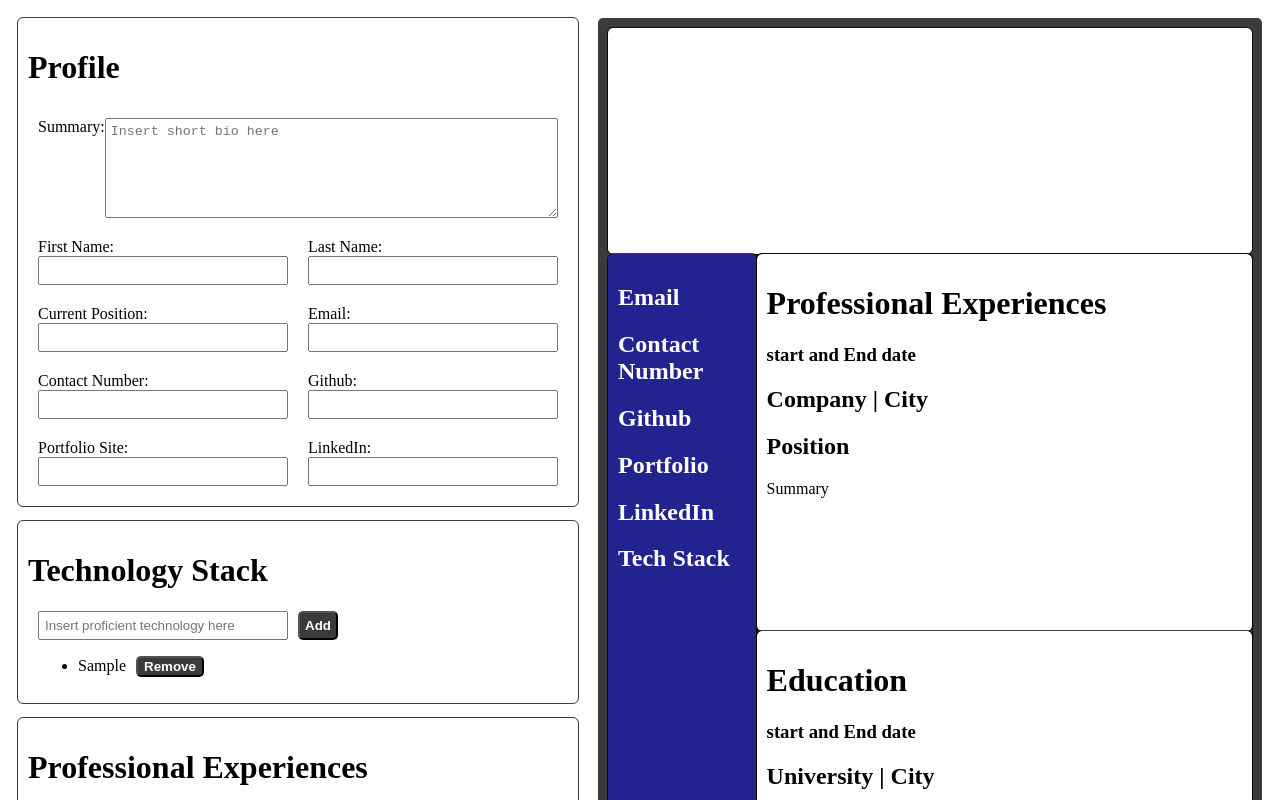
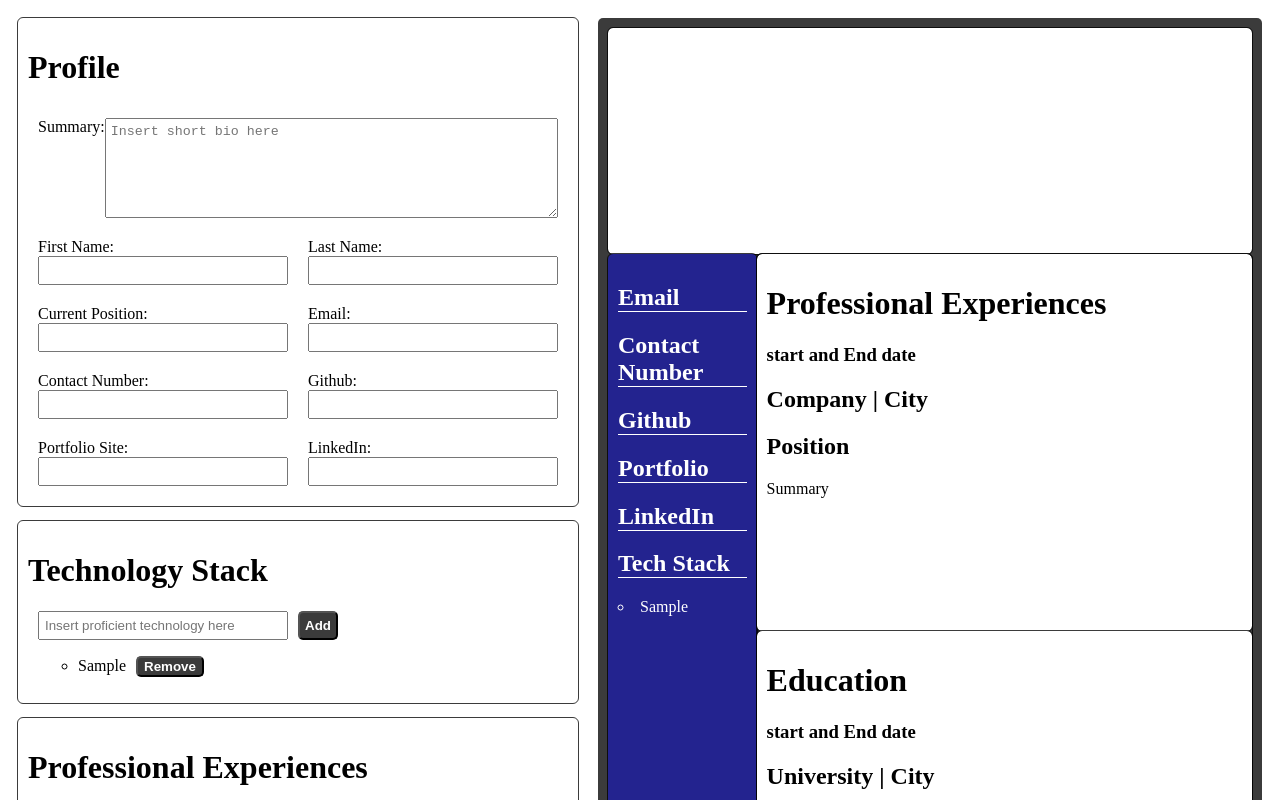
Before and after one commit to Stalloyde/cv-project, a React (Create React App) app: page / in a window 1280 px wide. Both pictures are taken after typing "Sample" into the empty fields and a click on the input "Add". Shown: the top 800 px of the page. Built offline with nearby package versions, Linux system fonts and the light colour scheme.

Commit message:
Add and style live previews on side content

```diff
--- a/src/Components/preview.css
+++ b/src/Components/preview.css
@@ -34,6 +34,7 @@
 
 a {
   color: white;
+  text-decoration: none;
 }
 
 .main-content-container {
@@ -53,3 +54,12 @@ a {
   outline: var(--main-outline);
   border-bottom: var(--main-margin-bottom);
 }
+
+.contact-info > h2,
+.tech-stack-info > h2 {
+  border-bottom: 1px solid white;
+}
+
+li {
+  list-style-type: circle;
+}
--- a/src/Components/preview.js
+++ b/src/Components/preview.js
@@ -3,7 +3,7 @@ import './preview.css';
 
 class Preview extends React.Component {
   render() {
-    const { profile } = this.props;
+    const { profile, techStack } = this.props;
 
     return (
       <div className='preview-main-container'>
@@ -20,11 +20,11 @@ class Preview extends React.Component {
             <div className='preview-contact-info-container'>
               <div className='contact-info'>
                 <h2> Email </h2>
-                {profile.email}
+                <p>{profile.email}</p>
               </div>
               <div className='contact-info'>
                 <h2> Contact Number </h2>
-                {profile.contactNumber}
+                <p>{profile.contactNumber}</p>
               </div>
               <div className='contact-info'>
                 <h2> Github </h2>
@@ -38,9 +38,14 @@ class Preview extends React.Component {
                 <h2> LinkedIn </h2>
                 <a href=''>{profile.linkedin}</a>
               </div>
-            </div>
-            <div className='preview-tech-stack-container'>
-              <h2> Tech Stack </h2>
+              <div className='tech-stack-info'>
+                <h2> Tech Stack </h2>
+                <p>
+                  {techStack.map((item) => (
+                    <li key={item.id}> {item.text}</li>
+                  ))}
+                </p>
+              </div>
             </div>
           </div>
 
```
